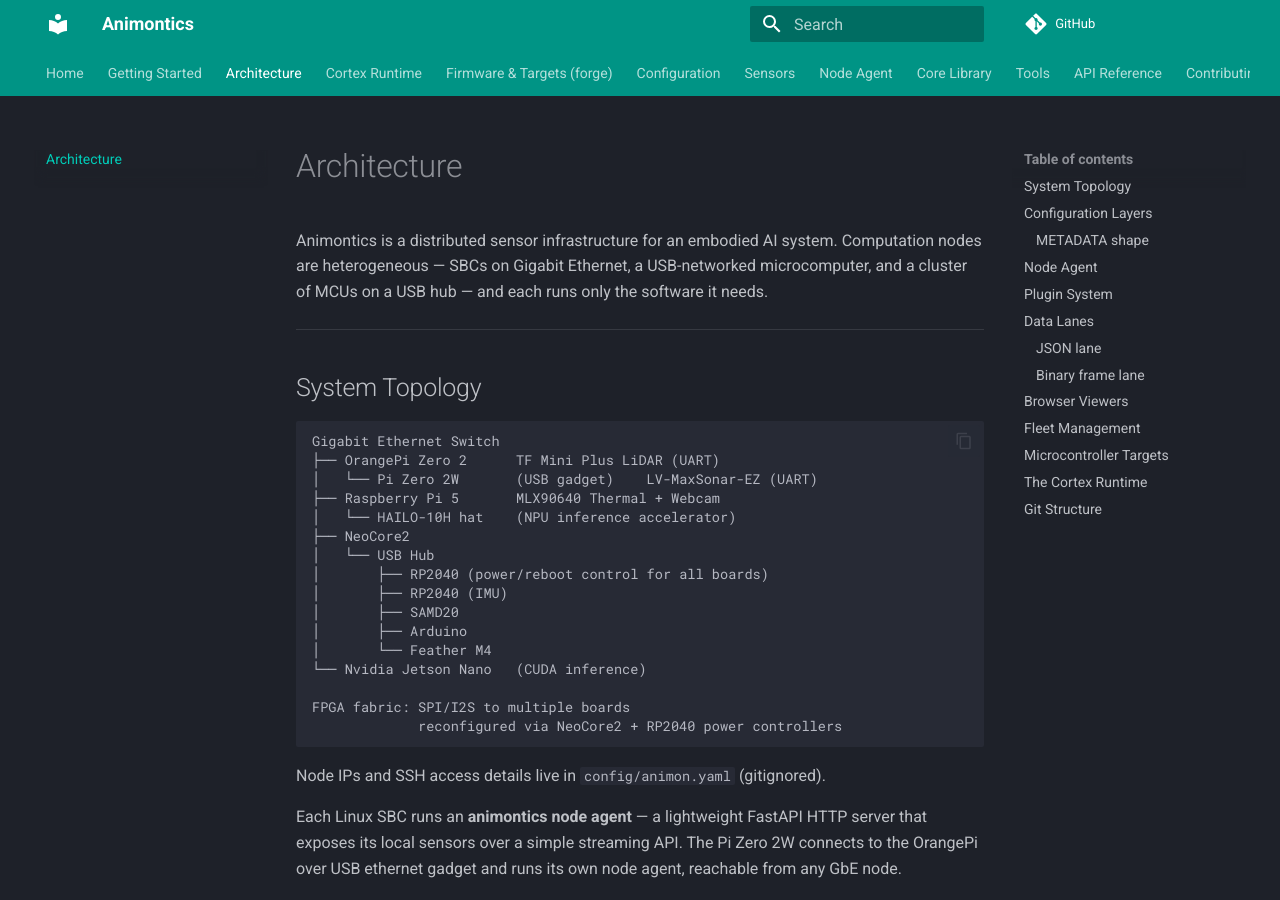
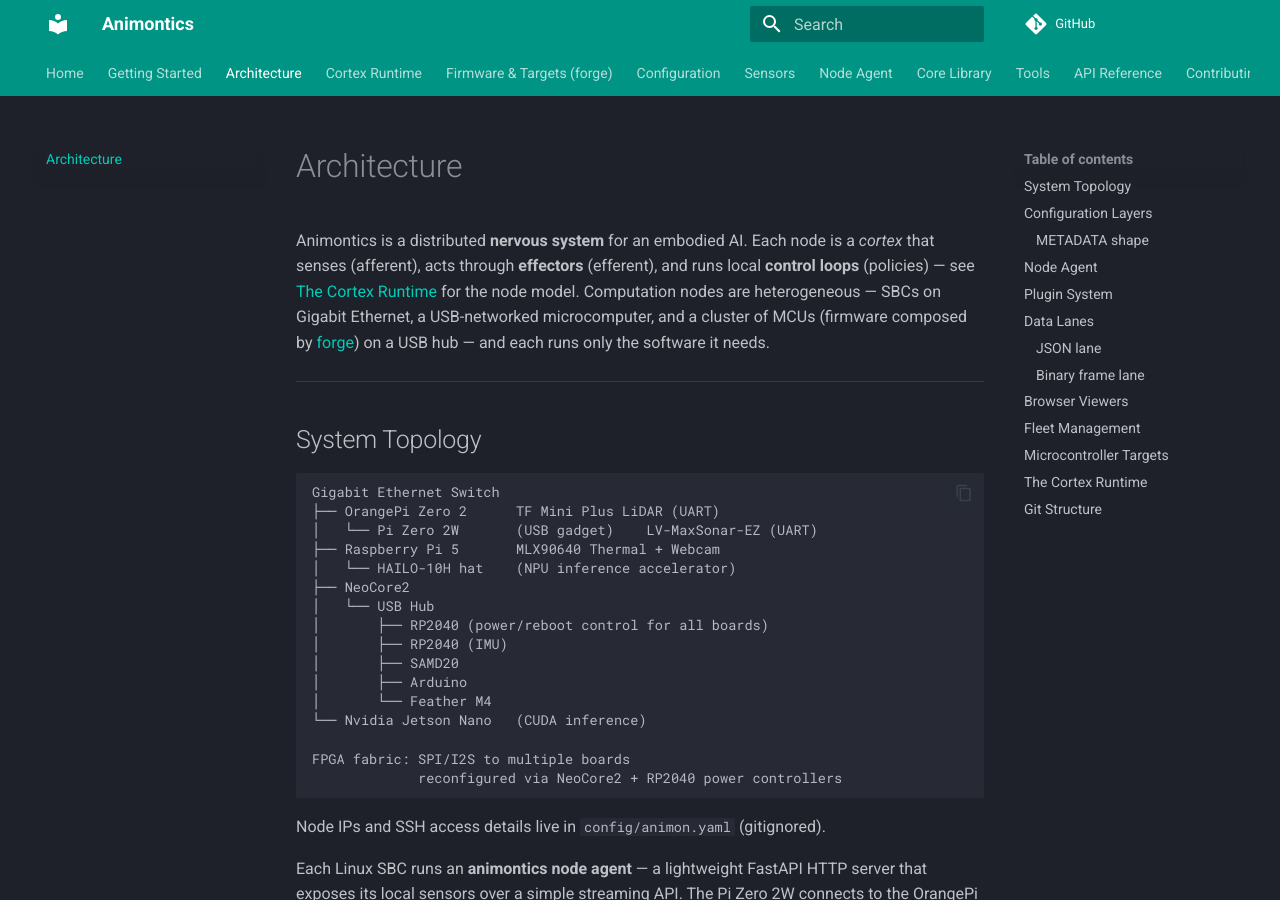
Before and after one commit to kespinoza5/animontics, an MkDocs documentation site: the page built from docs/architecture.md, in a window 1280 px wide and 900 px high. Built offline with MkDocs 1.6.1 and Material for MkDocs 9.7.7, drawn with Linux system fonts in a browser that asks for light colours; comment, search, counter and statistics services are not loaded.

Commit message:
docs: update API reference + architecture intro for the new tiers
The hand-maintained mkdocstrings pages and the architecture intro hadn't caught
up with the runtime/forge code.

- docs/api/core.md: add analog_array, device, effector_base, policy, relay,
  mcu_link, and the new config models (SensorChannel/Device/Effector/PolicyConfig).
- docs/api/node.md: add routers.effectors + routers.policies.
- docs/api/sensors.md: add mq_array, pressure_array, analog_in, board_temp.
- docs/architecture.md: reframe the intro as a nervous system (cortex/effectors),
  linking the cortex + forge pages.

mkdocs builds clean (API pages render; pre-existing network.md 404 aside).

Co-Authored-By: Claude Opus 4.8 <noreply@anthropic.com>

```diff
--- a/docs/architecture.md
+++ b/docs/architecture.md
@@ -1,8 +1,11 @@
 # Architecture
 
-Animontics is a distributed sensor infrastructure for an embodied AI system. Computation nodes are
-heterogeneous — SBCs on Gigabit Ethernet, a USB-networked microcomputer, and a cluster of MCUs on
-a USB hub — and each runs only the software it needs.
+Animontics is a distributed **nervous system** for an embodied AI. Each node is a
+*cortex* that senses (afferent), acts through **effectors** (efferent), and runs
+local **control loops** (policies) — see [The Cortex Runtime](cortex.md) for the
+node model. Computation nodes are heterogeneous — SBCs on Gigabit Ethernet, a
+USB-networked microcomputer, and a cluster of MCUs (firmware composed by
+[forge](forge.md)) on a USB hub — and each runs only the software it needs.
 
 ---
 
```
Also changed, not shown: docs/api/core.md (+42 -1 lines), docs/api/node.md (+8 -0 lines), docs/api/sensors.md (+18 -0 lines).
